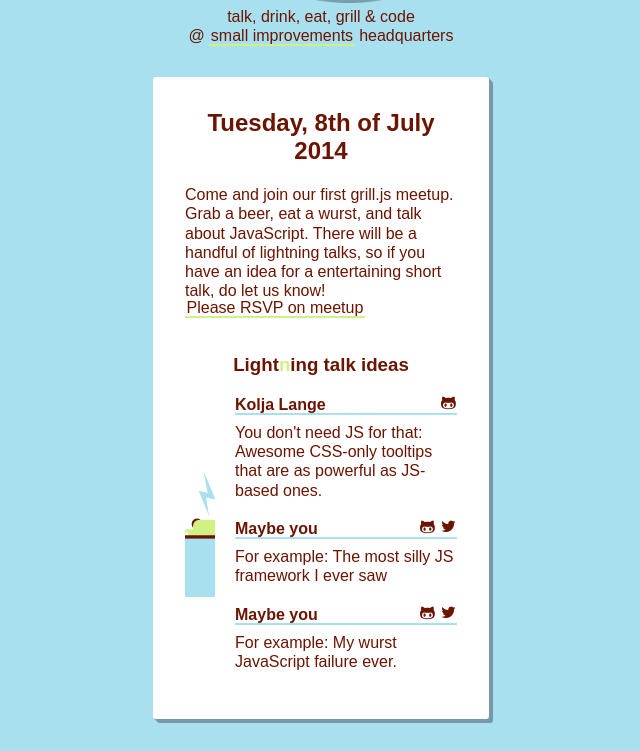
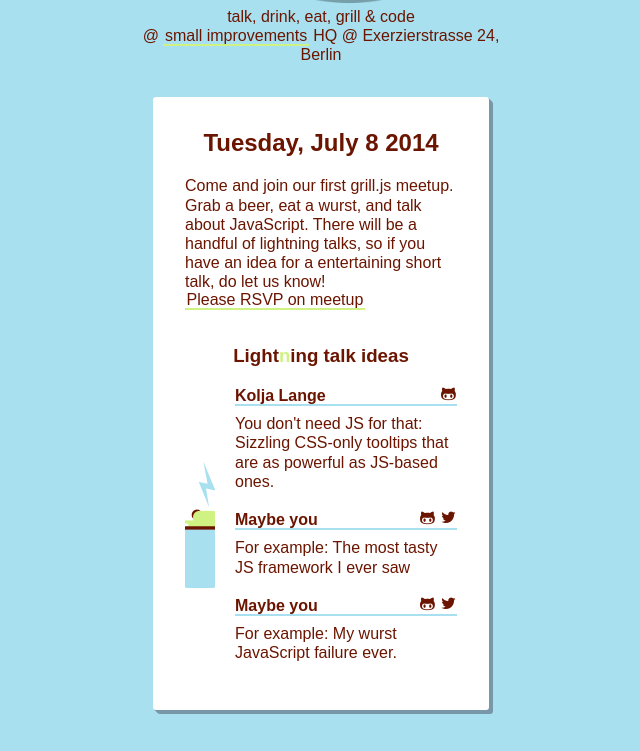
Before and after one commit to SmallImprovements/grill.js, a website: page index.html in a window 1280 px wide. Shown: the part 409-1160 px from the top of the page, without its empty margins (319-959 px from the left). Drawn offline with Linux system fonts and the light colour scheme.

Commit message:
Update index.html

```diff
--- a/index.html
+++ b/index.html
@@ -18,13 +18,13 @@
 				<p>
 					talk, drink, eat, grill &amp; code
 					<br>
-					@ <a href="http://small-improvements.com">small improvements</a> headquarters
+					@ <a href="http://small-improvements.com">small improvements</a> HQ @ Exerzierstrasse 24, Berlin
 				</p>
 
 			</header>
 
 			<article>
-				<h2>Tuesday, 8th of July 2014</h2>
+				<h2>Tuesday, July 8 2014</h2>
 				<p>
 					Come and join our first grill.js meetup. Grab
 					a beer, eat a wurst, and talk about JavaScript.
@@ -47,7 +47,7 @@
 						</aside>
 
 						<p>
-							You don't need JS for that: Awesome CSS-only tooltips that are as powerful as JS-based ones.
+							You don't need JS for that: Sizzling CSS-only tooltips that are as powerful as JS-based ones.
 						</p>
 					</li>
 					<li>
@@ -65,7 +65,7 @@
 						</aside>
 
 						<p>
-							For example: The most silly JS framework I ever saw
+							For example: The most tasty JS framework I ever saw
 						</p>
 					</li>
 					<li>
```
